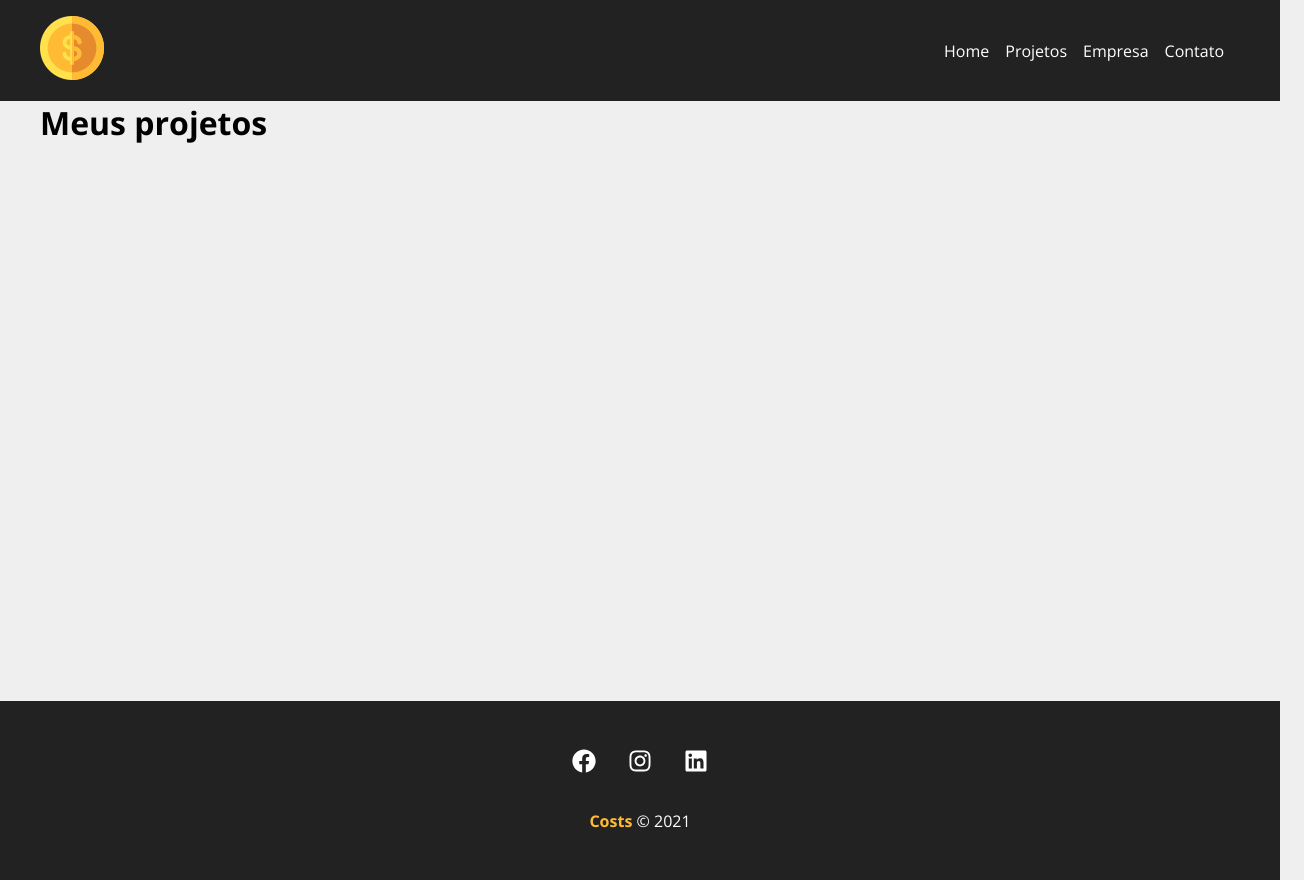
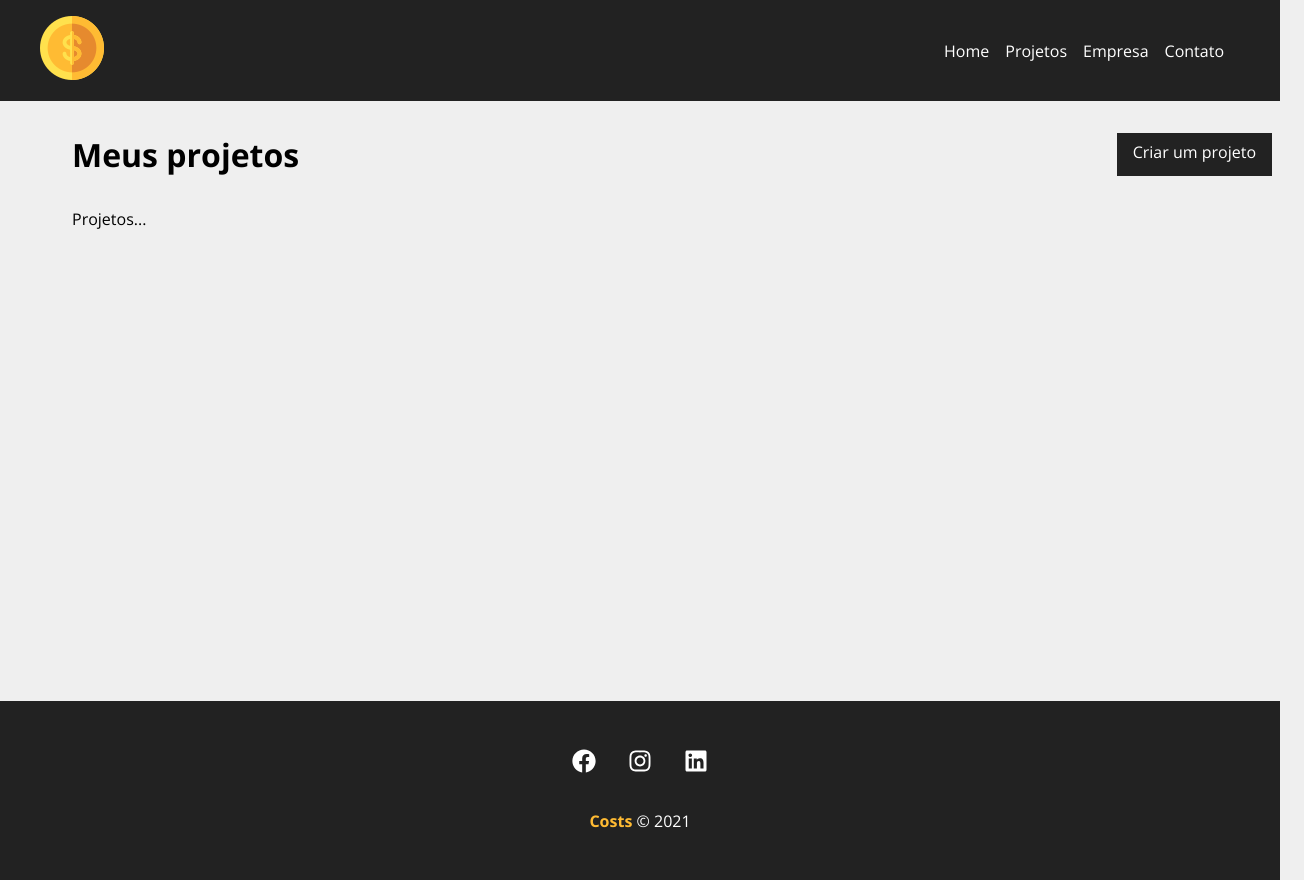
Before and after one commit to AlefMemTav/react-costs-app, a React (Create React App) app: page /projects in a window 1280 px wide. Shown: the whole page, 1304 px wide, since content can reach past the window. Built offline with nearby package versions, Linux system fonts and the light colour scheme; the HTML template or start-up script is replaced by a standard one.

Commit message:
Created Projects.module.css

```diff
--- a/src/components/pages/Projects.js
+++ b/src/components/pages/Projects.js
@@ -1,6 +1,10 @@
 import { useLocation } from "react-router-dom"
 
-import Message from "../layout/Message"
+import Message from '../layout/Message'
+import Container from '../layout/Container'
+import LinkButton from '../layout/LinkButton'
+
+import styles from './Projects.module.css'
 
 function Projects(){
 
@@ -12,9 +16,15 @@
     }
 
     return (
-        <div>
-            <h1>Meus projetos </h1>
+        <div className={styles.project_container}>
+            <div className={styles.title_container}>
+                <h1>Meus projetos </h1>
+                <LinkButton to="/newproject" text ="Criar um projeto" />
+            </div>
             {message && <Message type="success" msg={message} />}
+            <Container customClass="start">
+                <p>Projetos...</p>
+            </Container>
         </div>
     )
 }
--- /dev/null
+++ b/src/components/pages/Projects.module.css
@@ -0,0 +1,9 @@
+.project_container {
+    padding: 2em;
+  }
+
+  .title_container {
+    display: flex;
+    justify-content: space-between;
+    margin-bottom: 2em;
+  }
```
